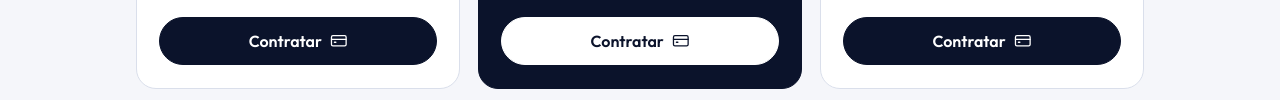
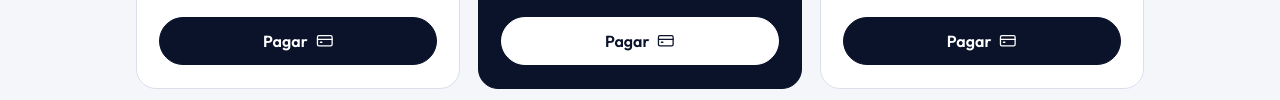
Before and after one commit to totodesignclub/totostudio-site, an Astro site: page /planes in a window 1280 px wide. Shown: the part 700-800 px from the top of the page. Built offline with nearby package versions, Linux system fonts and the light colour scheme; Astro itself is replaced by a stand-in of ours; a web font is replaced by a local one.

Commit message:
Planes: botón "Pagar" en lugar de "Contratar"
Co-Authored-By: Claude Opus 5.5 <noreply@anthropic.com>

```diff
--- a/src/pages/planes.astro
+++ b/src/pages/planes.astro
@@ -47,7 +47,7 @@ const check = '<svg viewBox="0 0 24 24" fill="none" stroke="currentColor" stroke
                   <p class="ahora"><span class="sr-only">Precio con descuento: </span>{pesos(p.precioOferta)} <span class="mes">por mes</span></p>
                 </div>
                 <a class="boton" href={href} target="_blank" rel="noopener">
-                  Contratar<span class="b-ico" set:html={ico('credit-card')} />
+                  Pagar<span class="b-ico" set:html={ico('credit-card')} />
                 </a>
               </li>
             );
```
